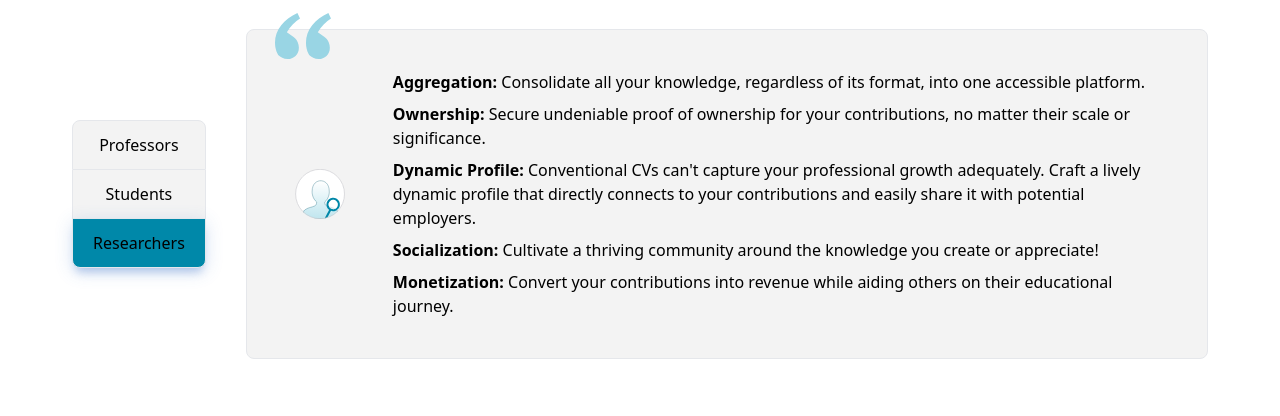
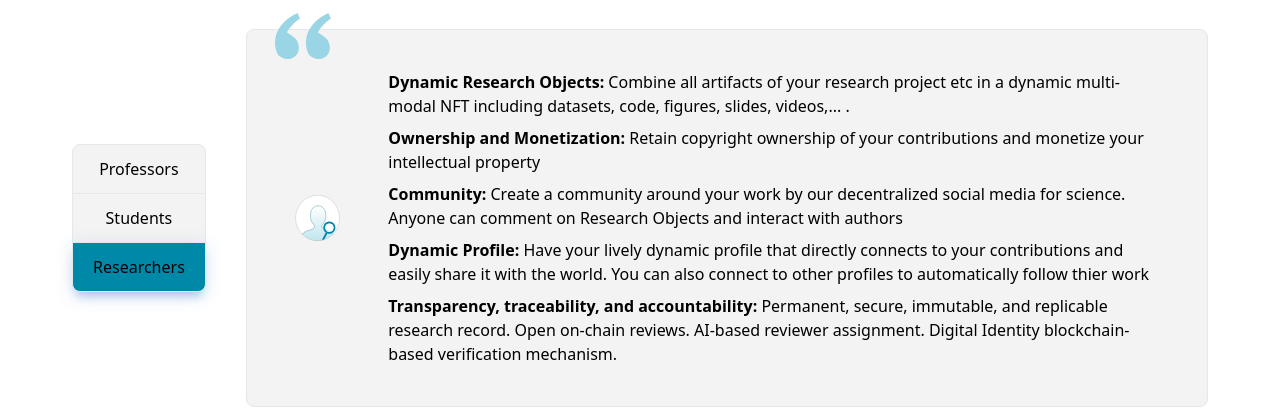
Before and after one commit to publed/publed-landing, a React (Create React App) app: page / in a window 1280 px wide. Both pictures are taken after a click on the button "Researchers". Shown: the part 1731-2147 px from the top of the page. Built offline with nearby package versions, Linux system fonts and the light colour scheme.

Commit message:
Update Testimonials.tsx

```diff
--- a/src/components/Testimonials.tsx
+++ b/src/components/Testimonials.tsx
@@ -59,26 +59,31 @@ const Testimonials = () => {
     Researchers: (
       <ul className="flex flex-col gap-2">
         <li>
-          <strong>Aggregation:</strong> Consolidate all your knowledge,
-          regardless of its format, into one accessible platform.
+          <strong>Dynamic Research Objects:</strong> Combine all artifacts of
+          your research project etc in a dynamic multi-modal NFT including
+          datasets, code, figures, slides, videos,... .
         </li>
         <li>
-          <strong>Ownership:</strong> Secure undeniable proof of ownership for
-          your contributions, no matter their scale or significance.
+          <strong>Ownership and Monetization:</strong> Retain copyright
+          ownership of your contributions and monetize your intellectual
+          property
         </li>
         <li>
-          <strong>Dynamic Profile:</strong> Conventional CVs can't capture your
-          professional growth adequately. Craft a lively dynamic profile that
-          directly connects to your contributions and easily share it with
-          potential employers.
+          <strong>Community:</strong> Create a community around your work by our
+          decentralized social media for science. Anyone can comment on Research
+          Objects and interact with authors
         </li>
         <li>
-          <strong>Socialization:</strong> Cultivate a thriving community around
-          the knowledge you create or appreciate!
+          <strong>Dynamic Profile:</strong> Have your lively dynamic profile
+          that directly connects to your contributions and easily share it with
+          the world. You can also connect to other profiles to automatically
+          follow thier work
         </li>
         <li>
-          <strong>Monetization:</strong> Convert your contributions into revenue
-          while aiding others on their educational journey.
+          <strong>Transparency, traceability, and accountability:</strong>{" "}
+          Permanent, secure, immutable, and replicable research record. Open
+          on-chain reviews. AI-based reviewer assignment. Digital Identity
+          blockchain-based verification mechanism.
         </li>
       </ul>
     ),
```
